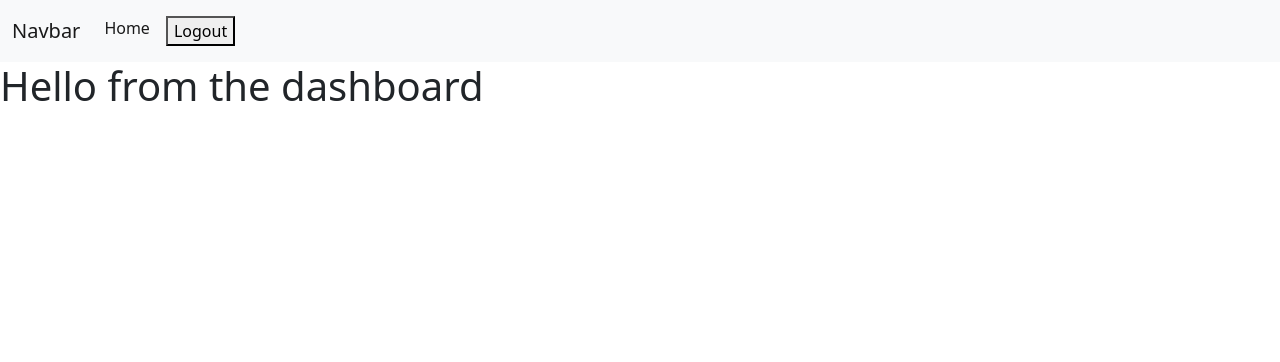
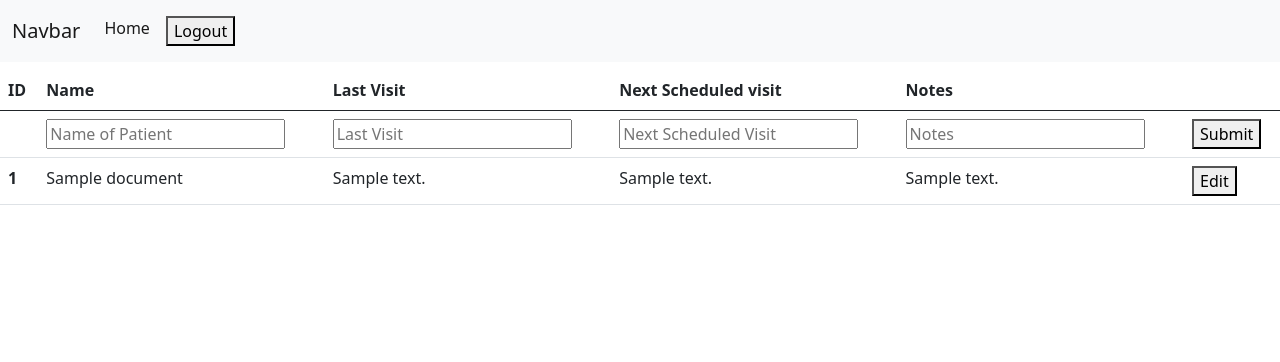
Before and after one commit to arnavg115/caduceus, a Flask app: template templates/dashboard.html in a window 1280 px wide. Shown: the top 362 px of the page. Run offline with Flask 2, Linux system fonts and the light colour scheme; the template is opened without the code that fills it: most values are stand-ins (such as "Sample title", 1, 10 or a date in 2020); some libraries are stand-ins or nearby versions.

Commit message:
done with edit

```diff
--- a/main.py
+++ b/main.py
@@ -76,13 +76,69 @@ def signup():
 def dashboard():
     if "email" not in session and "key" not in session:
         return redirect(url_for("login"))
-    return render_template("dashboard.html")
+    hospdb = client.db[session["email"]]
+
+
+    if request.method == "GET":
+        allpatients = list(hospdb.find({}))
+        decryptedallpatients = []
+        for document in allpatients:
+            decdoc = {}
+            for index in document:
+                encrypted = document[index]
+                if index != "_id":
+                    decrypted = encryption.decrypt(session["key"],encrypted)
+                    decdoc[index] = decrypted
+                else:
+                    decdoc[index] = encrypted
+            decryptedallpatients.append(decdoc)
+        return render_template("dashboard.html",patientdata = decryptedallpatients)
+    elif request.method == "POST":
+        formdata = request.form
+        patient = {}
+        for key in formdata:
+            currententry = formdata[key]
+            encryptedentry = encryption.encrypt(session["key"],currententry)
+            patient[key] = encryptedentry
+        patient["_id"] = random.randint(1000000,999999999)
+        hospdb.insert_one(patient)
+        return redirect(url_for("dashboard"))
+
 @app.route("/logout")
 def logout():
     if "email" in session and "key" in session:
         session.pop("email")
         session.pop("key")
     return redirect(url_for("login"))
+@app.route("/edit/<id>", methods = ["GET","POST"])
+def edit(id):
+    if "email" not in session and "key" not in session:
+        return redirect(url_for("login"))
+    hospdb = client.db[session["email"]]
+    id = int(id)
+    if request.method == "GET":
+        alldata = {}
+        currentpatient = hospdb.find_one({"_id":id})
+        if currentpatient == None:
+            return redirect(url_for("dashboard"))
+        del currentpatient["_id"]
+        for key in currentpatient:
+            currentencrypted = currentpatient[key]
+            decrypted = encryption.decrypt(session["key"],currentencrypted)
+            alldata[key] = decrypted
+        return render_template("edit.html",patientdata = alldata)
+    elif request.method == "POST":
+        formdata = request.form
+        encrypteddata = {}
+        for key in formdata:
+            unencdata = formdata[key]
+            encdata = encryption.encrypt(session["key"],unencdata)
+            encrypteddata[key] = encdata
+        hospdb.update_one({"_id":id},{"$set":encrypteddata})
+        return redirect(url_for("dashboard"))
+
+
+
 
 if __name__ == "__main__":
     app.run(port=5000,host="0.0.0.0",debug=True)
--- a/templates/dashboard.html
+++ b/templates/dashboard.html
@@ -1,7 +1,41 @@
 {%extends "lbase.html"%}
 {%block title%}Dashboard{%endblock%}
 {%block content%}
-    <h1>Hello from the dashboard</h1>
+    <h1></h1>
+    <table class="table">
+        <thead>
+            <tr>
+                <th scope="col">ID</th>
+                <th scope="col">Name</th>
+                <th scope="col">Last Visit</th>
+                <th scope="col">Next Scheduled visit</th>
+                <th scope="col">Notes</th>
+                <th scope="col"></th>
+            </tr>
+        </thead>
+        <tbody>
+            <tr>
+                <form method = "POST">
+                    <td></td>
+                    <td><input name="name" type="text" placeholder="Name of Patient"/></td>
+                    <td><input name="LastVisit" type="text" placeholder="Last Visit"/></td>
+                    <td><input name="NextVisit" type="text" placeholder="Next Scheduled Visit"/></td>
+                    <td><input name="notes" type="text" placeholder="Notes"/></td>
+                    <td><button class="danger" type="submit">Submit</button></td>
+                </form>
+            </tr>
+            {%for document in patientdata%}
+                <tr>
+                    <th scope="row">{{document["_id"]}}</th>
+                    <td>{{document["name"]}}</td>
+                    <td>{{document["LastVisit"]}}</td>
+                    <td>{{document["NextVisit"]}}</td>
+                    <td>{{document["notes"]}}</td>
+                    <td><a href = "/edit/{{document['_id']}}"><button >Edit</button></a></td>
+                </tr>
+            {%endfor%}
+        </tbody>
+    </table>
 
 
 
```
Also changed, not shown: templates/edit.html (added, +30 -0 lines), README.md.
